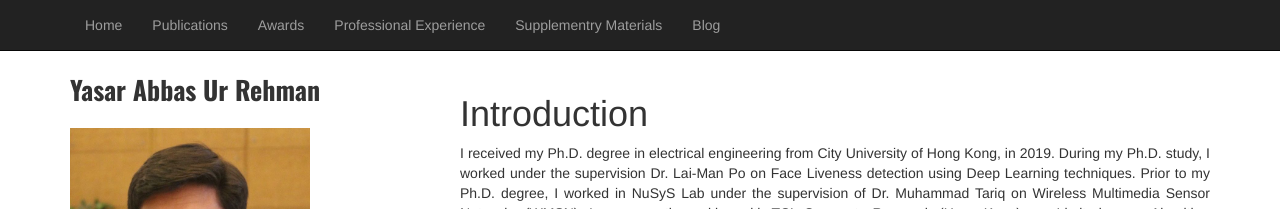
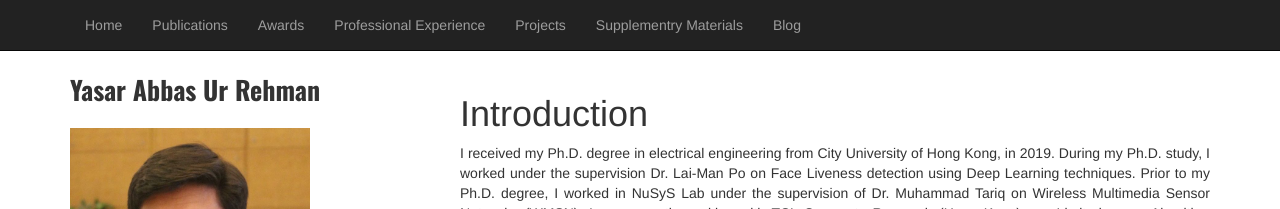
Before and after one commit to yasar-rehman/yasar, a Jekyll site: the page built from index.html, in a window 1280 px wide. Shown: the top 209 px of the page. Built offline with Jekyll 4.4.1, drawn with Linux system fonts in a browser that asks for light colours.

Commit message:
Update default.html

```diff
--- a/_layouts/default.html
+++ b/_layouts/default.html
@@ -30,8 +30,9 @@
 				  <li><a href="/yasar/publications">Publications</a></li>
 				  <li><a href="/yasar/awards">Awards</a></li>
 				  <li><a href="/yasar/experience">Professional Experience</a></li>
-				<li><a href="/yasar/supplementry">Supplementry Materials</a></li>
-	        		<li><a href="/yasar/blog">Blog</a></li>
+			           <li><a href="/yasar/projects">Projects</a></li>
+				  <li><a href="/yasar/supplementry">Supplementry Materials</a></li>
+	        		  <li><a href="/yasar/blog">Blog</a></li>
 		  </ul>
 		</div>
 	  </div>
```
